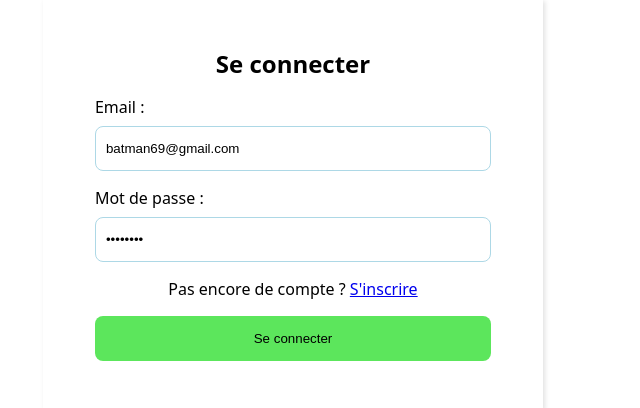
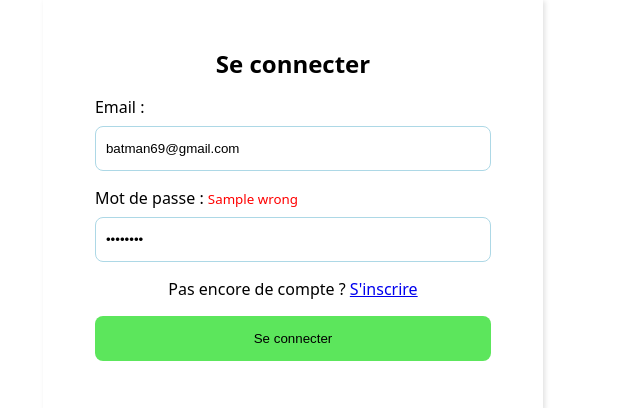
Before and after one commit to Conquerant2135/regime, a CodeIgniter 4 app: the page made by app/Views/auth/login.php in a window 1280 px wide. Shown: the part 196-604 px from the top of the page, without its empty margins (347-987 px from the left). Run offline with PHP 8.4 and a stand-in for CodeIgniter, Linux system fonts and the light colour scheme; the template is opened without the code that fills it: most values are stand-ins (such as "Sample title", 1, 10 or a date in 2020); some libraries are stand-ins or nearby versions.

Commit message:
update : ajout des petit message sur les formulaires quand il y a des problemes

```diff
--- a/app/Controllers/AuthController.php
+++ b/app/Controllers/AuthController.php
@@ -24,8 +24,6 @@ class AuthController extends BaseController
         $password = $this->request->getPost('mot_de_passe');
         $usersModel = new UsersModel();
 
-        $data = ['email' => $email, 'mot_de_passe' => $password];
-
         if (!$this->validate($this->modelValidationRules())) {
             return view('auth/login', [
                 'validation' => $this->validator
@@ -35,7 +33,7 @@ class AuthController extends BaseController
         $user = $usersModel->getByEmail($email);
 
         if (!$user) {
-            return view('auth/login');
+            return view('auth/login' , ['notFound' => 'Utilisateur/adresse mail introuvable'] );
         }
 
         if ($user['mot_de_passe'] === $password) {
@@ -48,6 +46,8 @@ class AuthController extends BaseController
                 return view('admin/dashboard');
             }
             return view('test_login');
+        } else {
+            return view('auth/login', [ 'wrong' => 'Mot de passe incorrect']);
         }
     }
 
--- a/app/Views/auth/login.php
+++ b/app/Views/auth/login.php
@@ -24,7 +24,12 @@
                         <div class="form-group">
                             <div class="form-label">
                                 <label for="email">Email : </label>
-                                <?php if (isset($validation) && $validation->hasError('email')){ ?>
+                                <?php if (isset($notFound)) { ?>
+                                    <small style="color:red">
+                                        <?= $notFound ?>
+                                    </small>
+                                <?php } ?>
+                                <?php if (isset($validation) && $validation->hasError('email')) { ?>
                                     <small style="color:red">
                                         <?= $validation->getError('email') ?>
                                     </small>
@@ -35,9 +40,14 @@
                         <div class="form-group">
                             <div class="form-label">
                                 <label for="password">Mot de passe :</label>
-                                <?php if (isset($validation) && $validation->hasError('mot_de_passe')){ ?>
+                                <?php if (isset($validation) && $validation->hasError('mot_de_passe')) { ?>
                                     <small style="color:red">
                                         <?= $validation->getError('mot_de_passe') ?>
+                                    </small>
+                                <?php } ?>
+                                <?php if (isset($wrong)) { ?>
+                                    <small style="color:red">
+                                        <?= $wrong ?>
                                     </small>
                                 <?php } ?>
                             </div>
```
